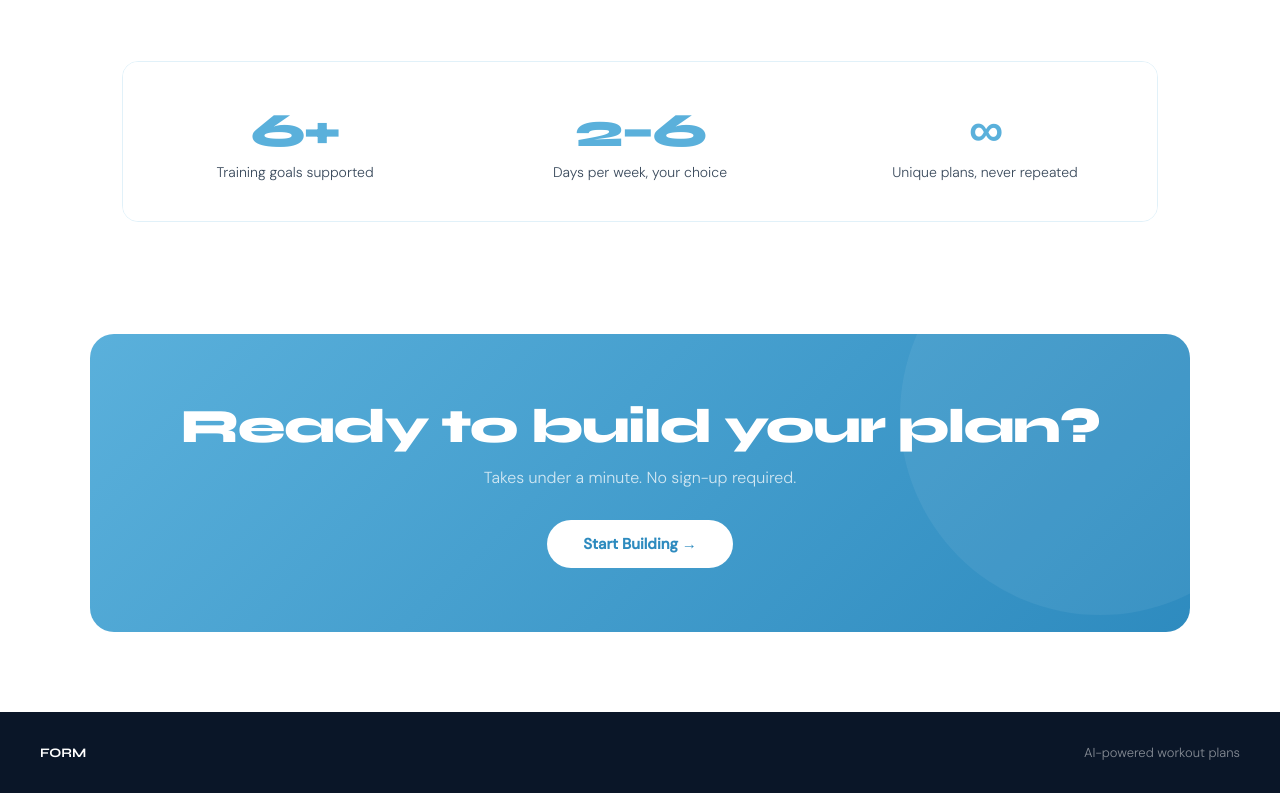
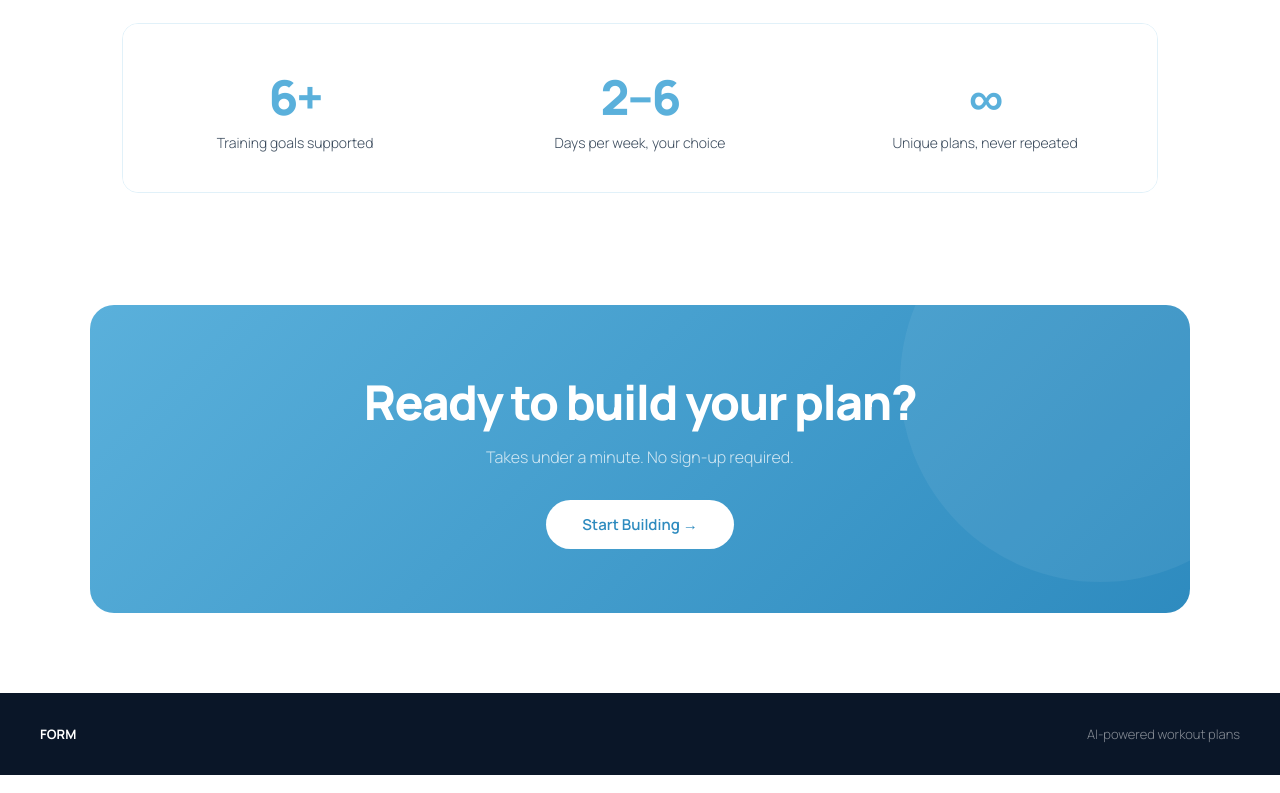
Before and after one commit to dianaxnguyen/WorkoutGenerator, a website: page index.html in a window 1280 px wide. Shown: the part 2088-2881 px from the top of the page. Drawn offline with Linux system fonts and the light colour scheme.

Commit message:
Update site typography

```diff
--- a/index.html
+++ b/index.html
@@ -6,7 +6,7 @@
 <title>FORM — AI Workout Builder</title>
 <link rel="preconnect" href="https://fonts.googleapis.com" />
 <link rel="preconnect" href="https://fonts.gstatic.com" crossorigin />
-<link href="https://fonts.googleapis.com/css2?family=Syne:wght@400;500;600;700;800&family=DM+Sans:wght@300;400;500&display=swap" rel="stylesheet" />
+<link href="https://fonts.googleapis.com/css2?family=Manrope:wght@300;400;500;600;700;800&display=swap" rel="stylesheet" />
 <style>
   :root {
     --sky: #a8d8f0;
@@ -23,8 +23,8 @@
     --border: rgba(90,176,219,0.18);
     --radius: 16px;
     --radius-sm: 10px;
-    --font-display: 'Syne', sans-serif;
-    --font-body: 'DM Sans', sans-serif;
+    --font-display: 'Manrope', sans-serif;
+    --font-body: 'Manrope', sans-serif;
   }
 
   *, *::before, *::after { box-sizing: border-box; margin: 0; padding: 0; }
```
